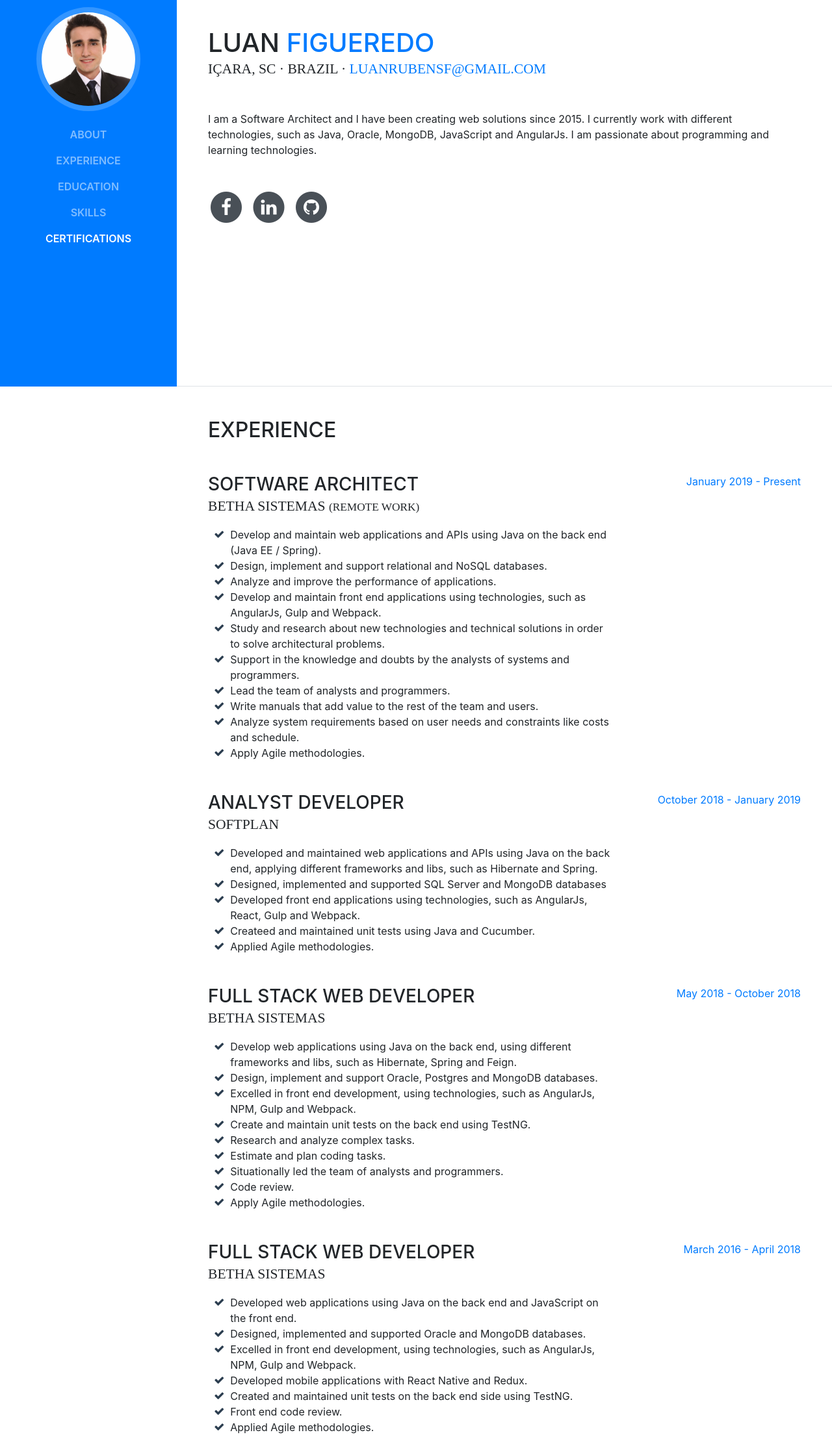
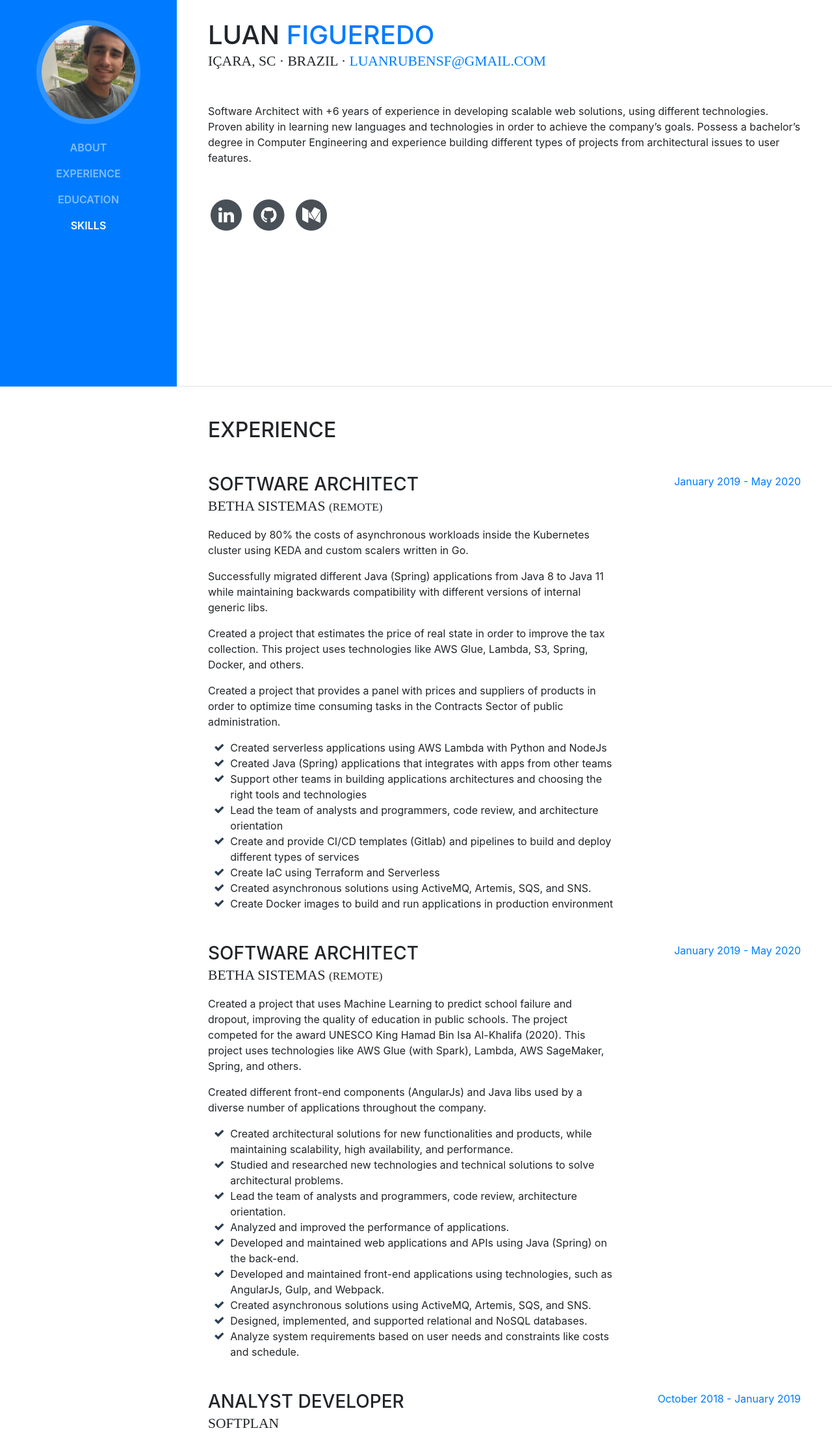
Before and after one commit to luanrubensf/luanrubensf.github.io, a website with bundled scripts: page index.html in a window 1280 px wide. Shown: the part 205-2417 px from the top of the page at 65% size. Built offline with nearby package versions, Linux system fonts and the light colour scheme; a web font is replaced by a local one.

Commit message:
Updating resume

```diff
--- a/index.html
+++ b/index.html
@@ -28,7 +28,7 @@
     <nav class="navbar navbar-expand-lg navbar-dark bg-primary fixed-top" id="sideNav">
         <a class="navbar-brand js-scroll-trigger" href="#page-top">
             <span class="d-none d-lg-block">
-                <img class="img-fluid img-profile rounded-circle mx-auto mb-2" src="img/profile.png" alt="">
+                <img class="img-fluid img-profile rounded-circle mx-auto mb-2" src="img/profile_1.jpeg" alt="">
             </span>
         </a>
         <button class="navbar-toggler" type="button" data-toggle="collapse" data-target="#navbarSupportedContent"
@@ -49,9 +49,9 @@
                 <li class="nav-item">
                     <a class="nav-link js-scroll-trigger" href="#skills">Skills</a>
                 </li>
-                <li class="nav-item">
+                <!-- <li class="nav-item">
                     <a class="nav-link js-scroll-trigger" href="#certifications">Certifications</a>
-                </li>
+                </li> -->
             </ul>
         </div>
     </nav>
@@ -66,23 +66,16 @@
                 <div class="subheading mb-5">Içara, SC · Brazil ·
                     <a href="mailto:name@email.com">luanrubensf@gmail.com</a>
                 </div>
-                <p class="mb-5">I am a Software Architect and I have been creating web solutions since 2015. I
-                    currently
-                    work with different technologies, such as Java, Oracle, MongoDB, JavaScript and AngularJs.
-                    I am passionate about programming and learning technologies.
+                <p class="mb-5">Software Architect with +6 years of experience in developing scalable web solutions,
+                    using different technologies.
+                    Proven ability in learning new languages and technologies in order to achieve the company’s goals.
+                    Possess a bachelor’s degree in Computer Engineering and experience building different types of
+                    projects from architectural issues to user features.
                 </p>
                 <ul class="list-inline list-social-icons mb-0">
                     <li class="list-inline-item">
-                        <a target="_blank" href="https://www.facebook.com/luanrubens.rodriguesfigueredo">
-                            <span class="fa-stack fa-lg">
-                                <i class="fa fa-circle fa-stack-2x"></i>
-                                <i class="fa fa-facebook fa-stack-1x fa-inverse"></i>
-                            </span>
-                        </a>
-                    </li>
-                    <li class="list-inline-item">
                         <a target="_blank"
-                            href="https://www.linkedin.com/in/luan-rubens-rodrigues-figueredo-a447b2106/">
+                            href="https://www.linkedin.com/in/luan-rubens-rodrigues-figueredo-a447b2106/?locale=en_US">
                             <span class="fa-stack fa-lg">
                                 <i class="fa fa-circle fa-stack-2x"></i>
                                 <i class="fa fa-linkedin fa-stack-1x fa-inverse"></i>
@@ -97,6 +90,14 @@
                             </span>
                         </a>
                     </li>
+                    <li class="list-inline-item">
+                        <a target="_blank" href="https://medium.com/@luanrubensf">
+                            <span class="fa-stack fa-lg">
+                                <i class="fa fa-circle fa-stack-2x"></i>
+                                <i class="fa fa-medium fa-stack-1x fa-inverse"></i>
+                            </span>
+                        </a>
+                    </li>
                 </ul>
             </div>
         </section>
@@ -105,63 +106,130 @@
             <div class="my-auto">
                 <h2 class="mb-5">Experience</h2>
 
-                <!-- Apoiar no conhecimento e dúvidas pelos analistas de sistemas e programadores; -> OK
-                    Fazer uma análise de alto nível nos requisitos do sistema, baseada nas necessidades dos usuários ou de restrições como custos e cronograma;
-                    Escrever manuais e ajudas que agreguem valor ao restante da equipe e usuários; ok
-                    Levantar e estudar soluções técnicas para os problemas; ok
-                    Efetuar análise de nível intermediário-avançado de requisitos de performance em arquitetura de sistemas. ok-->
                 <div class="resume-item d-flex flex-column flex-md-row mb-5">
                     <div class="resume-content mr-auto">
                         <h3 class="mb-0">Software Architect</h3>
-                        <div class="subheading mb-3">Betha Sistemas <small>(Remote Work)</small></div>
+                        <div class="subheading mb-3">Betha Sistemas <small>(Remote)</small></div>
+
+                        <p>
+                            Reduced by 80% the costs of asynchronous workloads inside the Kubernetes cluster using KEDA
+                            and custom scalers written in Go.
+                        </p>
+                        <p>
+                            Successfully migrated different Java (Spring) applications from Java 8 to Java 11 while
+                            maintaining backwards compatibility with different versions of internal generic libs.
+                        </p>
+                        <p>
+                            Created a project that estimates the price of real state in order to improve the tax
+                            collection. This project uses technologies like AWS Glue, Lambda, S3, Spring, Docker, and
+                            others.
+                        </p>
+                        <p>
+                            Created a project that provides a panel with prices and suppliers of products in order to
+                            optimize time consuming tasks in the Contracts Sector of public administration.
+                        </p>
                         <ul class="fa-ul mb-0">
                             <li>
                                 <i class="fa-li fa fa-check icon-text-colored"></i>
-                                Develop and maintain web applications and APIs using Java on the back end (Java EE /
-                                Spring).
+                                Created serverless applications using AWS Lambda with Python and NodeJs
                             </li>
                             <li>
                                 <i class="fa-li fa fa-check icon-text-colored"></i>
-                                Design, implement and support relational and NoSQL databases.
+                                Created Java (Spring) applications that integrates with apps from other teams
                             </li>
                             <li>
                                 <i class="fa-li fa fa-check icon-text-colored"></i>
-                                Analyze and improve the performance of applications.
+                                Support other teams in building applications architectures and choosing the right tools and technologies
                             </li>
                             <li>
                                 <i class="fa-li fa fa-check icon-text-colored"></i>
-                                Develop and maintain front end applications using technologies, such as AngularJs, Gulp
-                                and Webpack.
+                                Lead the team of analysts and programmers, code review, and architecture orientation
                             </li>
                             <li>
                                 <i class="fa-li fa fa-check icon-text-colored"></i>
-                                Study and research about new technologies and technical solutions in order to solve
-                                architectural problems.
+                                Create and provide CI/CD templates (Gitlab) and pipelines to build and deploy different types of services
                             </li>
                             <li>
                                 <i class="fa-li fa fa-check icon-text-colored"></i>
-                                Support in the knowledge and doubts by the analysts of systems and programmers.
+                                Create IaC using Terraform and Serverless
                             </li>
                             <li>
                                 <i class="fa-li fa fa-check icon-text-colored"></i>
-                                Lead the team of analysts and programmers.
+                                Created asynchronous solutions using ActiveMQ, Artemis, SQS, and SNS.
                             </li>
                             <li>
                                 <i class="fa-li fa fa-check icon-text-colored"></i>
-                                Write manuals that add value to the rest of the team and users.
+                                Create Docker images to build and run applications in production environment
+                            </li>
+                        </ul>
+                    </div>
+                    <div class="resume-date text-md-right">
+                        <span class="text-primary">January 2019 - May 2020</span>
+                    </div>
+                </div>
+
+                <div class="resume-item d-flex flex-column flex-md-row mb-5">
+                    <div class="resume-content mr-auto">
+                        <h3 class="mb-0">Software Architect</h3>
+                        <div class="subheading mb-3">Betha Sistemas <small>(Remote)</small></div>
+
+                        <p>
+                            Created a project that uses Machine Learning to predict school failure and dropout,
+                            improving the quality of education in public schools.
+                            The project competed for the award UNESCO King Hamad Bin Isa Al-Khalifa (2020). This project
+                            uses technologies like AWS Glue (with Spark),
+                            Lambda, AWS SageMaker, Spring, and others.
+                        </p>
+
+                        <p>
+                            Created different front-end components (AngularJs) and Java libs used by a diverse number of
+                            applications throughout the company.
+                        </p>
+
+                        <ul class="fa-ul mb-0">
+                            <li>
+                                <i class="fa-li fa fa-check icon-text-colored"></i>
+                                Created architectural solutions for new functionalities and products, while maintaining
+                                scalability, high availability, and performance.
+                            </li>
+                            <li>
+                                <i class="fa-li fa fa-check icon-text-colored"></i>
+                                Studied and researched new technologies and technical solutions to solve architectural
+                                problems.
+                            </li>
+                            <li>
+                                <i class="fa-li fa fa-check icon-text-colored"></i>
+                                Lead the team of analysts and programmers, code review, architecture orientation.
+                            </li>
+                            <li>
+                                <i class="fa-li fa fa-check icon-text-colored"></i>
+                                Analyzed and improved the performance of applications.
+                            </li>
+                            <li>
+                                <i class="fa-li fa fa-check icon-text-colored"></i>
+                                Developed and maintained web applications and APIs using Java (Spring) on the back-end.
+                            </li>
+                            <li>
+                                <i class="fa-li fa fa-check icon-text-colored"></i>
+                                Developed and maintained front-end applications using technologies, such as AngularJs,
+                                Gulp, and Webpack.
+                            </li>
+                            <li>
+                                <i class="fa-li fa fa-check icon-text-colored"></i>
+                                Created asynchronous solutions using ActiveMQ, Artemis, SQS, and SNS.
+                            </li>
+                            <li>
+                                <i class="fa-li fa fa-check icon-text-colored"></i>
+                                Designed, implemented, and supported relational and NoSQL databases.
                             </li>
                             <li>
                                 <i class="fa-li fa fa-check icon-text-colored"></i>
                                 Analyze system requirements based on user needs and constraints like costs and schedule.
                             </li>
-                            <li>
-                                <i class="fa-li fa fa-check icon-text-colored"></i>
-                                Apply Agile methodologies.
-                            </li>
                         </ul>
                     </div>
                     <div class="resume-date text-md-right">
-                        <span class="text-primary">January 2019 - Present</span>
+                        <span class="text-primary">January 2019 - May 2020</span>
                     </div>
                 </div>
 
@@ -354,85 +422,29 @@
             <div class="my-auto">
                 <h2 class="mb-5">Skills</h2>
 
-                <div class="subheading mb-3">Programming Languages &amp; Tools</div>
-                <ul class="list-inline list-icons">
-                    <li class="list-inline-item">
-                        <i class="devicons devicons-java" title="Java"></i>
-                    </li>
-                    <li class="list-inline-item">
-                        <i class="devicon-oracle-original" title="Oracle database"></i>
-                    </li>
-                    <li class="list-inline-item">
-                        <i class="devicons devicons-mongodb" title="MongoDB"></i>
-                    </li>
-                    <li class="list-inline-item">
-                        <i class="devicons devicons-git" title="Git"></i>
-                    </li>
-                    <li class="list-inline-item">
-                        <i class="devicons devicons-intellij" title="IntelliJ"></i>
-                    </li>
-                    <li class="list-inline-item">
-                        <i class="devicons devicons-javascript" title="JavaScript"></i>
-                    </li>
-                    <li class="list-inline-item">
-                        <i class="devicons devicons-angular" title="AngularJs"></i>
-                    </li>
-                    <li class="list-inline-item">
-                        <i class="devicons devicons-jquery" title="jQuery"></i>
-                    </li>
-                    <li class="list-inline-item">
-                        <i class="devicons devicons-html5" title="HTML5"></i>
-                    </li>
-                    <li class="list-inline-item">
-                        <i class="devicon-webpack-plain" title="Webpack"></i>
-                    </li>
-                    <li class="list-inline-item">
-                        <i class="devicons devicons-gulp" title="Gulp"></i>
-                    </li>
-                    <li class="list-inline-item">
-                        <i class="devicons devicons-npm" title="NPM"></i>
-                    </li>
-                    <li class="list-inline-item">
-                        <i class="devicons devicons-bower" title="Bower"></i>
-                    </li>
-                    <li class="list-inline-item">
-                        <i class="devicons devicons-visualstudio" title="Visual Studio Code"></i>
-                    </li>
-                    <li class="list-inline-item">
-                        <i class="devicons devicon-webstorm-plain" title="WebStorm"></i>
-                    </li>
-                </ul>
-                <div class="subheading mb-3">Additional Info</div>
+                <div class="subheading mb-3">Most used programming Languages &amp; Tools</div>
                 <ul class="fa-ul mb-0">
                     <li>
                         <i class="fa-li fa fa-check icon-text-colored"></i>
-                        Spring
+                        <b>Languages:</b> Java, Javascript, Python, and Go
                     </li>
                     <li>
                         <i class="fa-li fa fa-check icon-text-colored"></i>
-                        Hibernate
+                        <b>Tools and technologies:</b> Docker, Kubernetes, KEDA, Gitlab, Spring, WF9, AWS (S3, Lambda, Glue, Cloudwatch, SQS, SNS, etc.)
                     </li>
                     <li>
                         <i class="fa-li fa fa-check icon-text-colored"></i>
-                        TestNG
+                        <b>Databases:</b> PostgreSQL, MongoDB, DynamoDB, and ElasticSearch
                     </li>
                     <li>
                         <i class="fa-li fa fa-check icon-text-colored"></i>
-                        Wildfly
-                    </li>
-                    <li>
-                        <i class="fa-li fa fa-check icon-text-colored"></i>
-                        Agile methodologies
-                    </li>
-                    <li>
-                        <i class="fa-li fa fa-check icon-text-colored"></i>
-                        Basic machine learning with scikit-learn and TFLearn
+                        <b>IaC:</b> Terraform and Serverless
                     </li>
                 </ul>
             </div>
         </section>
 
-        <section class="resume-section p-3 p-lg-5 d-flex flex-column" id="certifications">
+        <!-- <section class="resume-section p-3 p-lg-5 d-flex flex-column" id="certifications">
             <div class="my-auto">
                 <h2 class="mb-5">Certifications &amp; Courses</h2>
 
@@ -460,7 +472,7 @@
                     </li>
                 </ul>
             </div>
-        </section>
+        </section> -->
 
     </div>
 
```
Also changed, not shown: img/profile-complete.jpeg (deleted), img/profile.png (deleted), img/profile_1.jpeg (added).
